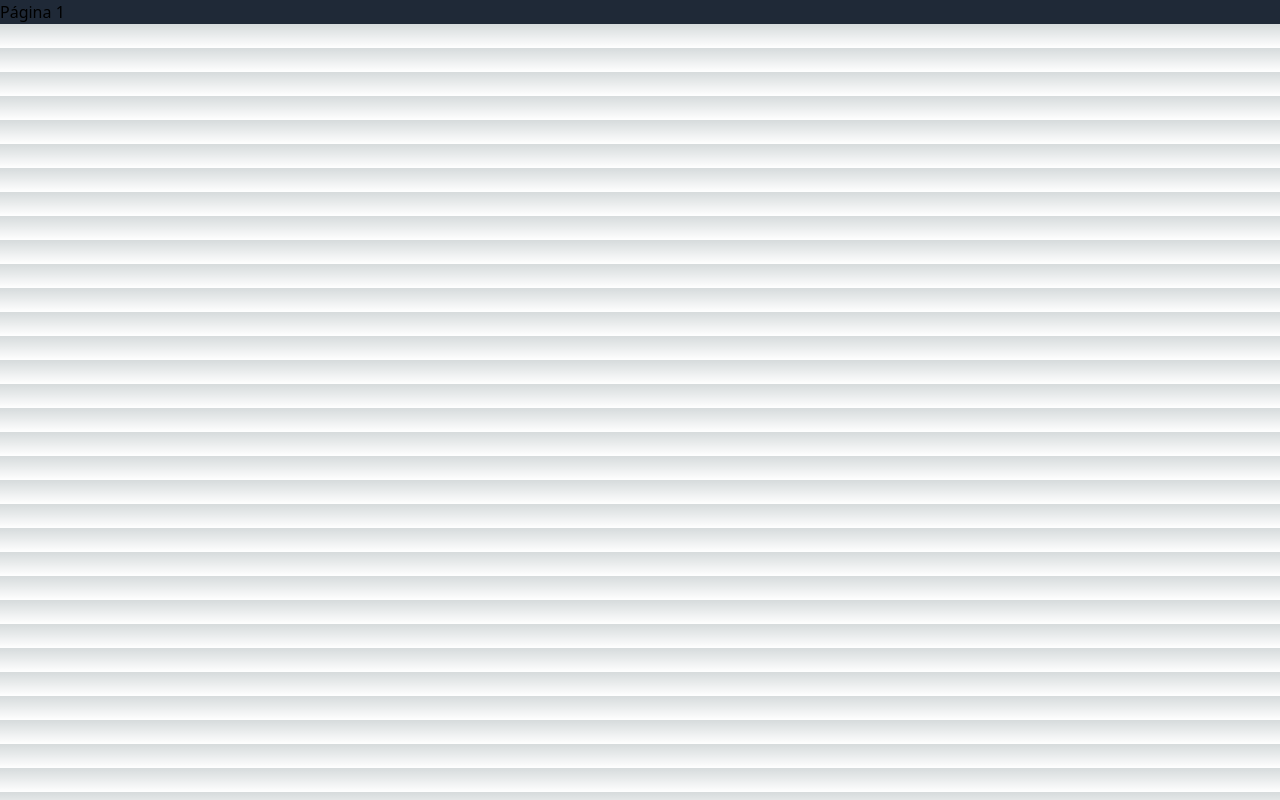
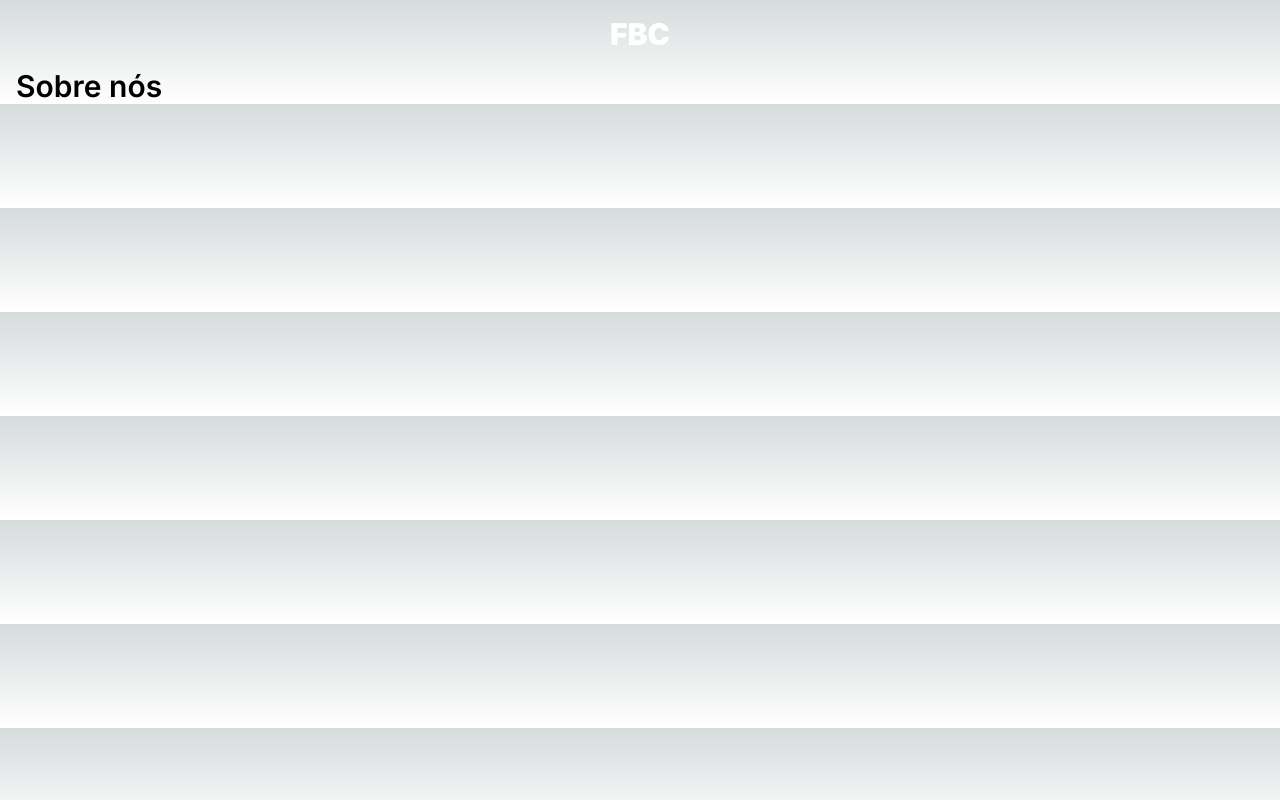
Before and after one commit to XFBC/Boilerplate-PWA-Next.Js, a Next.js app: page /about in a window 1280 px wide. Built offline with nearby package versions, Linux system fonts and the light colour scheme.

Commit message:
feat: inserting pages and routes

```diff
--- /dev/null
+++ b/src/app/Head.tsx
@@ -0,0 +1,7 @@
+export default function Head() {
+  return (
+    <>
+      <h1 className="text-white absolut top-0 font-black text-3xl back">FBC</h1>
+    </>
+  )
+}
--- /dev/null
+++ b/src/app/about/head.tsx
@@ -0,0 +1,9 @@
+export default function aboutHead() {
+  return (
+    <>
+      <title>Sobre nós</title>
+      <meta content="width=device-width, initial-scale=1" name="viewport" />
+      <link rel="icon" href="/favicon.ico" />
+    </>
+  )
+}
--- /dev/null
+++ b/src/app/about/page.tsx
@@ -0,0 +1,12 @@
+import Head from './head'
+
+export default function about() {
+  return (
+    <>
+      <Head />
+      <div>
+        <h1 className="text-3xl font-semibold">Sobre nós</h1>
+      </div>
+    </>
+  )
+}
--- a/src/app/layout.tsx
+++ b/src/app/layout.tsx
@@ -1,22 +1,28 @@
 import type { Metadata } from 'next'
 import { Inter } from 'next/font/google'
 import './globals.css'
+import Head from './Head'
 
 const inter = Inter({ subsets: ['latin'] })
 
 export const metadata: Metadata = {
   title: 'Create Next App',
-  description: 'Generated by create next app',
+  description: 'Generated by create next app'
 }
 
 export default function RootLayout({
-  children,
+  children
 }: {
   children: React.ReactNode
 }) {
   return (
     <html lang="en">
-      <body className={inter.className}>{children}</body>
+      <body className={inter.className}>
+        <div className="flex justify-center py-4">
+          <Head />
+        </div>
+        <div className="px-4">{children}</div>
+      </body>
     </html>
   )
 }
--- a/src/app/page.tsx
+++ b/src/app/page.tsx
@@ -1,7 +1,9 @@
 import Image from 'next/image'
+import Head from './head'
 
 export default function Home() {
   return (
+    <>
       <main className="flex min-h-screen flex-col items-center gap-8 p-24">
         <h2 className="font-bold text-3xl">
           Bem vindo ao Boilerplate NEXT 13 - PWA
@@ -23,5 +25,6 @@ export default function Home() {
           </p>
         </a>
       </main>
+    </>
   )
 }
--- a/src/pages/about/index.tsx
+++ /dev/null
@@ -1,7 +0,0 @@
-export default function busca() {
-  return (
-    <div>
-      <p className="bg-gray-800">Página 1</p>
-    </div>
-  )
-}
```
Lines whose indentation alone changed are shown as unchanged.
